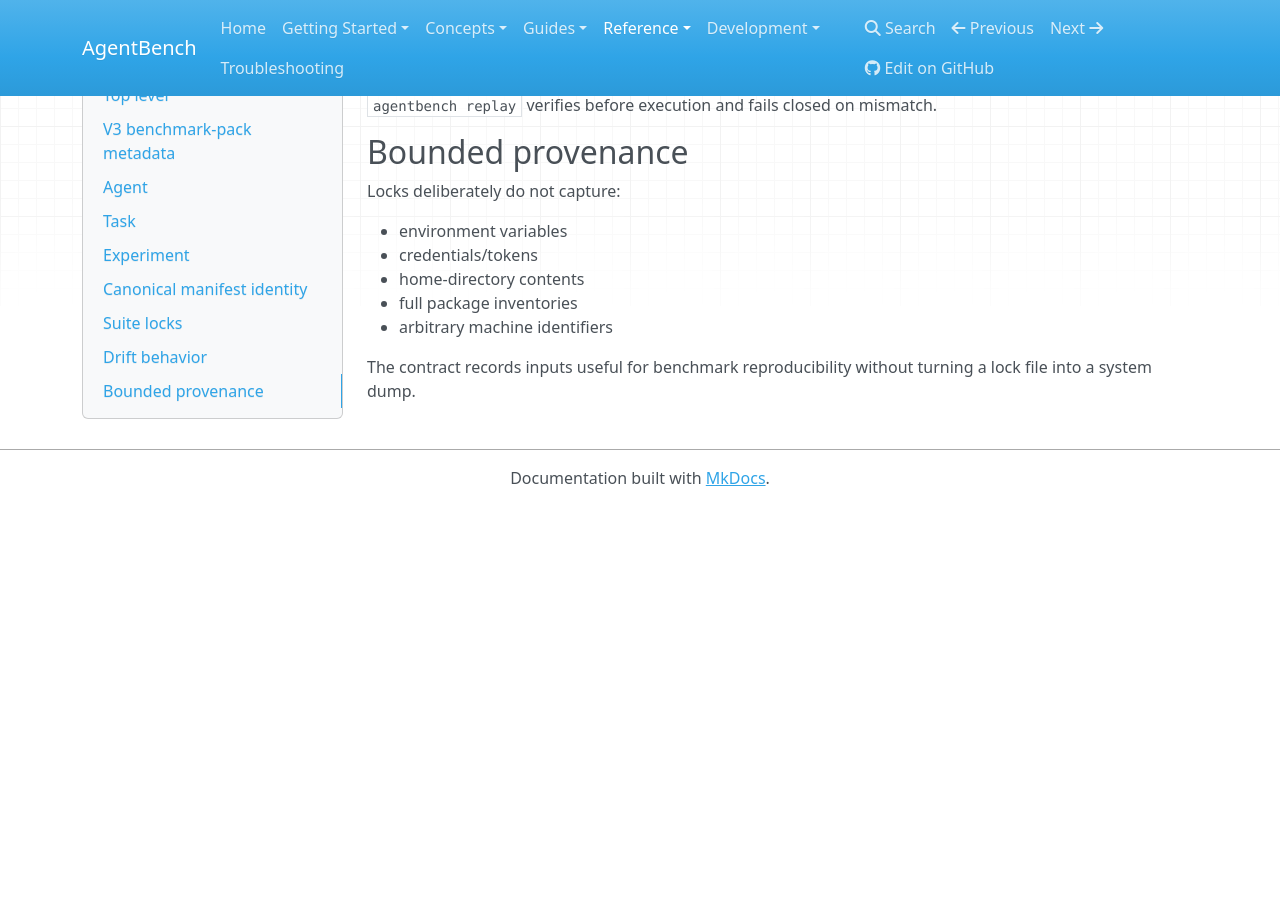
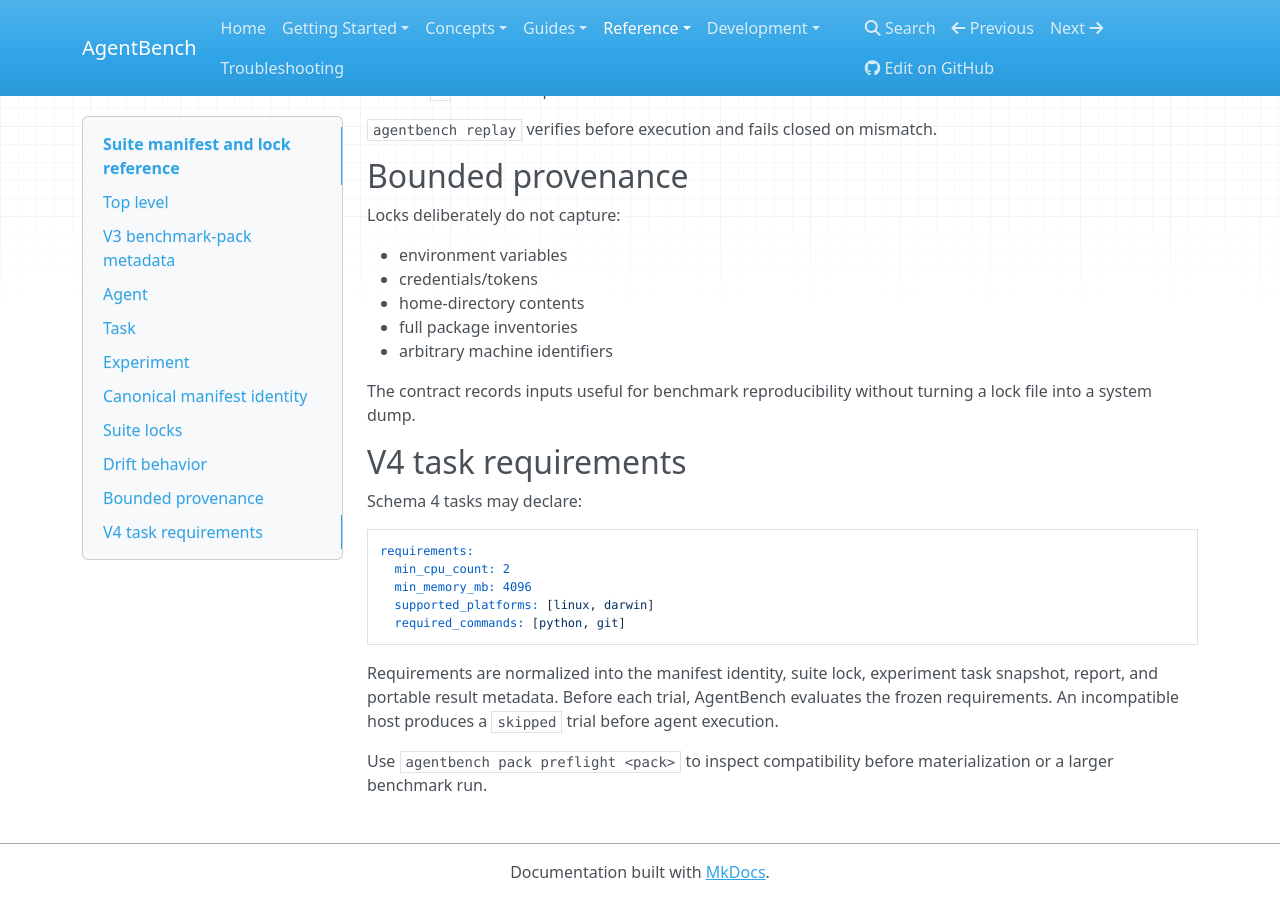
Before and after one commit to takahashijake/AgentBench, an MkDocs documentation site: the page built from docs/MANIFEST.md, in a window 1280 px wide and 900 px high, scrolled down 2896 px. Built offline with MkDocs 1.6.1, drawn with Linux system fonts in a browser that asks for light colours; nearby versions of some CDN libraries; before the commit the page ends 3402 px from its top, so only the background shows below that; some of the changed text lies outside the part shown.

Commit message:
Document V4 schemas and resource-aware execution
Update version-sensitive regressions, document eligibility/preflight semantics, add resource requirements to the docs site, and record the V4 benchmark-ecosystem release in the README, architecture, and changelog.

````diff
--- a/docs/MANIFEST.md
+++ b/docs/MANIFEST.md
@@ -5,14 +5,15 @@
 - **schema_version 1** — original custom suites
 - **schema_version 2** — V2 benchmark-pack metadata
 - **schema_version 3** — V3 provider identity for extensible corpora
+- **schema_version 4** — V4 declarative task host requirements
 
-All three remain readable in V3.
+All four remain readable in V4.
 
 ## Top level
 
 | Field | Required | Meaning |
 |---|---|---|
-| `schema_version` | yes | `1`, `2`, or `3` |
+| `schema_version` | yes | `1`, `2`, `3`, or `4` |
 | `id` | yes | stable suite identifier |
 | `name` | no | display name |
 | `description` | no | human description |
@@ -106,13 +107,13 @@
 
 ## Suite locks
 
-V3 writers emit:
+V4 writers emit:
 
 ```json
-{"lock_schema_version": 2}
+{"lock_schema_version": 3}
 ```
 
-Lock schema 1 remains readable. This is important for diagnosing historical V2
+Lock schemas 1 and 2 remain readable. This is important for diagnosing historical V2
 locks: an old lock can be loaded even though replay verification may correctly
 report environment/version/configuration drift.
 
@@ -152,3 +153,20 @@
 
 The contract records inputs useful for benchmark reproducibility without turning
 a lock file into a system dump.
+
+## V4 task requirements
+
+Schema 4 tasks may declare:
+
+```yaml
+requirements:
+  min_cpu_count: 2
+  min_memory_mb: 4096
+  supported_platforms: [linux, darwin]
+  required_commands: [python, git]
+```
+
+Requirements are normalized into the manifest identity, suite lock, experiment task snapshot, report, and portable result metadata.
+Before each trial, AgentBench evaluates the frozen requirements. An incompatible host produces a `skipped` trial before agent execution.
+
+Use `agentbench pack preflight <pack>` to inspect compatibility before materialization or a larger benchmark run.
--- a/mkdocs.yml
+++ b/mkdocs.yml
@@ -17,6 +17,7 @@
   - Concepts:
       - Architecture: concepts/architecture.md
       - Execution Model: concepts/execution-model.md
+      - Resource-aware Execution: concepts/resource-requirements.md
   - Guides:
       - Running Benchmarks: guides/running-benchmarks.md
       - Interpreting Results: guides/interpreting-results.md
````
Also changed, not shown: ARCHITECTURE.md (+13 -1 lines), CHANGELOG.md (+28 -0 lines), README.md (+19 -4 lines), docs/concepts/resource-requirements.md (added, +35 -0 lines), docs/getting-started/quickstart.md (+1 -0 lines), docs/guides/running-benchmarks.md (+2 -2 lines), docs/reference/result-schema.md (+13 -5 lines), 2 other files.
